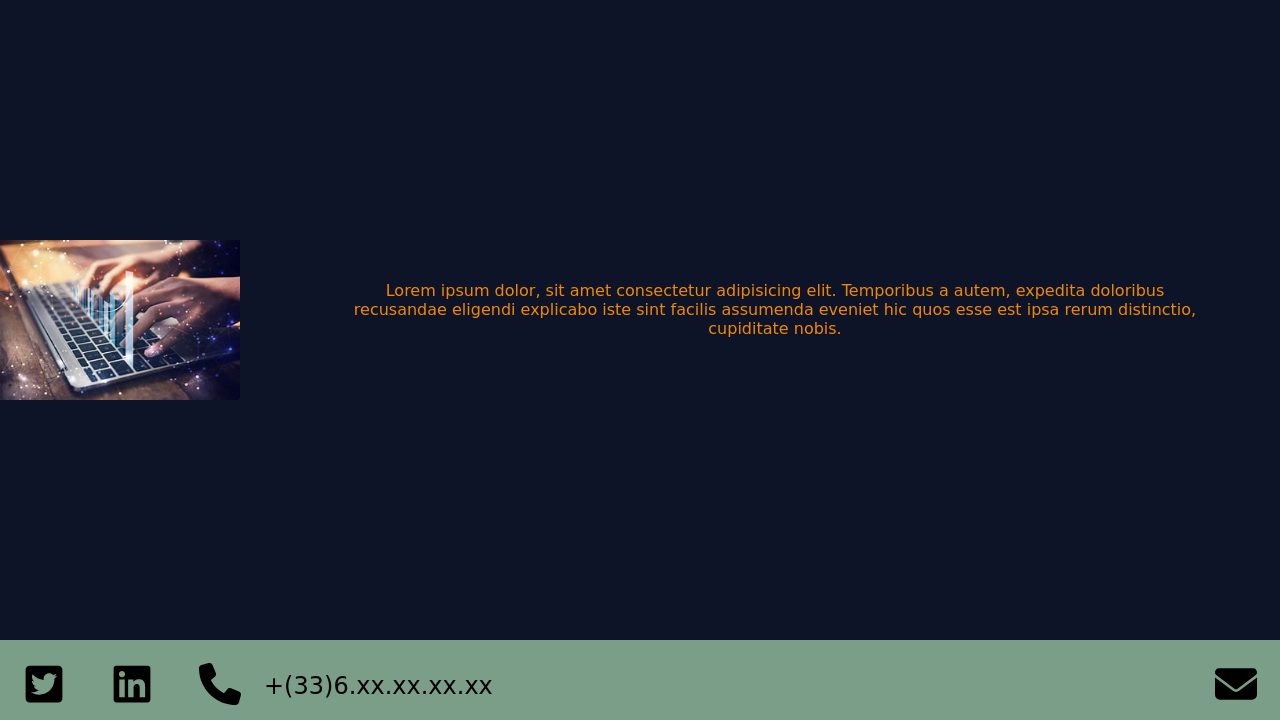
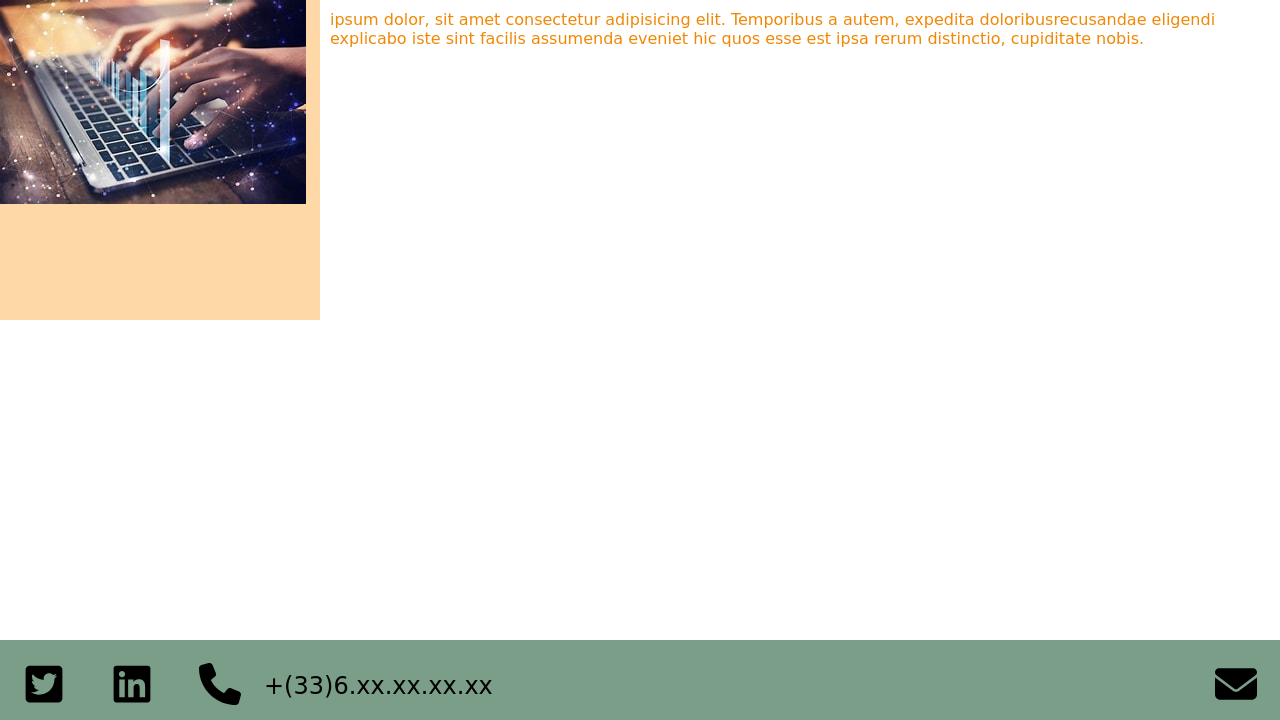
Before and after one commit to Robi62300/portfolio, a PHP site: page /Pages/Accueil.html in a window 1280 px wide. Shown: the part 80-800 px from the top of the page. Run offline with PHP 8.4, Linux system fonts and the light colour scheme.

Commit message:
suitesite

```diff
--- a/Css/Main/index.css
+++ b/Css/Main/index.css
@@ -6,25 +6,39 @@
      background-color: #0e1428;
  }
 
- .section {
+ .Grid {
+     background-color: #ffffff;
      display: grid;
-     grid-template-rows: 1fr 1fr 1fr;
-     grid-template-columns: repeat(3, 1fr);
-     grid-gap: 10px;
+     grid-template-columns: 1fr 3fr ;
+     grid-template-rows: 1fr 1fr ;
+     grid-template-areas: "img test";
      justify-content: center;
      height: 80vh;
+     max-width: 100vw;
+     z-index: 1;
  }
 
- .sectionDeux {
+.Grid .image{
+    grid-area: img;
+    background-color: #ffd8a8;
+}
+.Grid .text{
+    grid-area: test;
+    padding: 10px;
+    color: #f18805;
+}
+
+ .GridDeux {
      display: grid;
      grid-template-rows: 1fr 1fr 1fr;
      grid-template-columns: repeat(3, 1fr);
      grid-gap: 10px;
      justify-content: center;
      height: 90vh;
+     z-index: 1;
  }
 
- .Section3 {
+ .GridTrois {
      position: relative;
      display: grid;
      grid-template-rows: repeat(3, 1fr);
@@ -33,18 +47,22 @@
      justify-content: center;
      height: 90vh;
      width: 100vw;
+     z-index: 1;
  }
 
- .two {
+  /* .two {
      grid-column-start: 2;
      grid-column-end: 4;
      grid-row: 2;
+     grid-area: paragraphe;
  }
 
  .one {
-     grid-column: 1/3;
-     grid-row: 1/3;
- }
+     grid-column: 1;
+     grid-row: 2;
+      grid-area: image;
+
+ }  */
 
  .PresentationParagraphe {
      grid-column-start: 1;
@@ -60,26 +78,31 @@
      color: #f18805;
  }
 
- #ParagrapheAccueil {
+ /* #ParagrapheAccueil {
      text-align: center;
-     position: relative;
-     top: 8vh;
+     position: absolute;
+     grid-row: 2;
+     grid-column: 2;
+      top: 8vh;
      right: 10vh;
      color: #f18805;
- }
+ } */
 
 
- #imageA {
-     height: max-content;
-     width: 30vh;
-     position: relative;
-     top: 30vh;
+ /* #imageA {
+     display: block;
+     grid-row: 2;
+     grid-column: 1;
+     height: 25vh;
+     width: 32vw;
+     max-width: 100%;
+     position: absolute;
      margin: 0px;
      padding: 0px;
      background-size: cover;
      background-repeat: no-repeat;
      background-position: center;
- }
+ } */
 
  #imageB {
      height: 30vh;
@@ -133,3 +156,13 @@
  .longeur::-webkit-progress-value {
      background-color: rgb(255, 0, 0);
  }
+
+ @media (min-width: 500px) {
+     .grid {
+         grid-template-columns: 1fr 3fr;
+         grid-row: 1fr 1fr 1fr;
+         grid-template-areas:
+             "image"
+             "paragrapge";
+     }
+ }
--- a/Css/header/index.css
+++ b/Css/header/index.css
@@ -11,6 +11,7 @@ header {
     padding: 20px;
     background-color: #7b9e89;
     color: #fff;
+    /* font-family: 'Times New Roman', Times, serif ; */
 }
 
 .nav-links a {
@@ -27,6 +28,7 @@ header {
     display: flex;
     gap: 1em;
     font-size: 18px;
+    z-index: 4;
 }
 
 /* .menu a.actif {
@@ -129,5 +131,3 @@ input[type=checkbox] {
         background-color: #4c9e9e;
     }
 }
-
-/* commentaire */
--- a/Pages/Accueil.html
+++ b/Pages/Accueil.html
@@ -37,13 +37,12 @@
         </nav>
     </header>
     <main>
-        <div class="section">
-            <div class="one"><img id="imageA" src="/Image/bureau3.jpg"></div>
-            <div class="two">
-                <p id="ParagrapheAccueil">Lorem ipsum dolor, sit amet consectetur adipisicing elit. Temporibus a autem,
-                    expedita doloribus
-                    recusandae eligendi explicabo iste sint facilis assumenda
-                    eveniet hic quos esse est ipsa rerum distinctio, cupiditate nobis.</p>
+        <div class="Grid">
+            <div class="image"><img src="/Image/bureau3.jpg"></div>
+            <div class="text">
+                ipsum dolor, sit amet consectetur adipisicing elit. Temporibus a autem,
+                expedita doloribusrecusandae eligendi explicabo iste sint facilis assumenda
+                eveniet hic quos esse est ipsa rerum distinctio, cupiditate nobis.
             </div>
         </div>
 
--- a/Pages/Compétences.html
+++ b/Pages/Compétences.html
@@ -39,7 +39,7 @@
 
 
     <main>
-        <div class="Section3">
+        <div class="GridTrois">
             <div class="CSS">CSS: <br> <progress class="longeur" value="70" max="100"> </progress></div>
             <div class="HTML">HTML: <br> <progress class="longeur" value="40" max="100"></progress></div>
             <div class="PHP">PHP: <br> <progress class="longeur" value="20" max="100"></progress></div>
--- a/Pages/Presentation.html
+++ b/Pages/Presentation.html
@@ -37,7 +37,7 @@
         </nav>
     </header>
     <main>
-        <div class="sectionDeux">
+        <div class="GridDeux">
             <div class="ImageProfil"><img id="imageB" src="/Pages/user-regular.svg"></div>
             <h1>Présentation : </h1>
             <div class="PresentationParagraphe">
```
